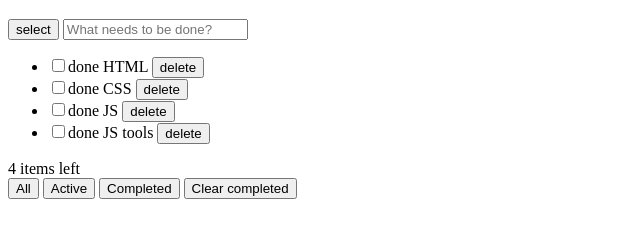
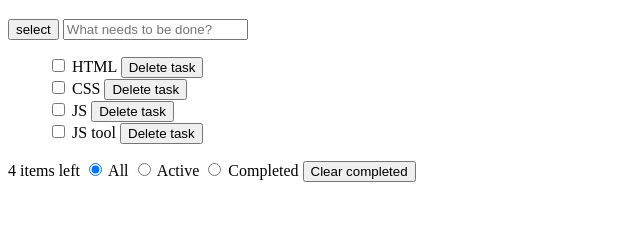
Before and after one commit to ok-technopolis-autumn-2022/Sergei_Leonov, a plain HTML site: page index.html in a window 1280 px wide. Shown: the part 61-298 px from the top of the page, without its empty margins (0-640 px from the left). Drawn offline with Linux system fonts and the light colour scheme.

Commit message:
task2 Leonov

```diff
--- a/index.html
+++ b/index.html
@@ -5,47 +5,78 @@
     <title>todos</title>
 </head>
 <body>
-    <header>
+    <header role="banner">
         <h1>todos</h1>
     </header>
     <main>
         <section>
-            <button>select</button>
-            <input type="text" placeholder="What needs to be done?">
+            <div>
+                <button>select</button>
+                <input type="text" placeholder="What needs to be done?" aria-label="add todo">
+            </div>
         </section>
         <section>
-            <ul>
+            <ul type="none">
                 <li>
-                    <input type="checkbox">done</input>
-                    <span>HTML</span>
-                    <button>delete</button>
+                    <div>
+                        <input type="checkbox" aria-label="Completed task: HTML">
+                        <span>HTML</span>
+                        <button>Delete task</button>
+                    </div>
+                    <div>
+                        <input type="text" value="HTML" aria-label="Edit task: HTML" hidden="hidden">
+                    </div>
                 </li>
                 <li>
-                    <input type="checkbox">done</input>
-                    <span>CSS</span>
-                    <button>delete</button>
+                    <div>
+                        <input type="checkbox" aria-label="Completed task: CSS">
+                        <span>CSS</span>
+                        <button>Delete task</button>
+                    </div>
+                    <div>
+                        <input type="text" value="CSS" aria-label="Edit task: CSS" hidden="hidden">
+                    </div>
                 </li>
                 <li>
-                    <input type="checkbox">done</input>
-                    <span>JS</span>
-                    <button>delete</button>
+                    <div>
+                        <input type="checkbox" aria-label="Completed task: JS">
+                        <span>JS</span>
+                        <button>Delete task</button>
+                    </div>
+                    <div>
+                        <input type="text" value="JS" aria-label="Edit task: JS" hidden="hidden">
+                    </div>
                 </li>
                 <li>
-                    <input type="checkbox">done</input>
-                    <span>JS tools</span>
-                    <button>delete</button>
+                    <div>
+                        <input type="checkbox" aria-label="Completed task: JS tool">
+                        <span>JS tool</span>
+                        <button>Delete task</button>
+                    </div>
+                    <div>
+                        <input type="text" value="JS tool" aria-label="Edit task: JS tool" hidden="hidden">
+                    </div>
                 </li>
             </ul>
         </section>
     </main>
     <footer>
         <span>4 items left</span>
-        <div>
-            <button>All</button>
-            <button>Active</button>
-            <button>Completed</button>
-            <button >Clear completed</button>
-        </div>
+        <span role="radiogroup" aria-label="todos display mode">
+            <label>
+                <input type="radio" aria-label="all todos" checked>
+                All
+            </label>
+            <label>
+                <input type="radio" aria-label="active todos">
+                Active
+            </label>
+            <label>
+                <input type="radio" aria-label="competed todos">
+                Completed
+            </label>
+        </span>
+        <button>Clear completed</button>
     </footer>
 </body>
 </html>
```
